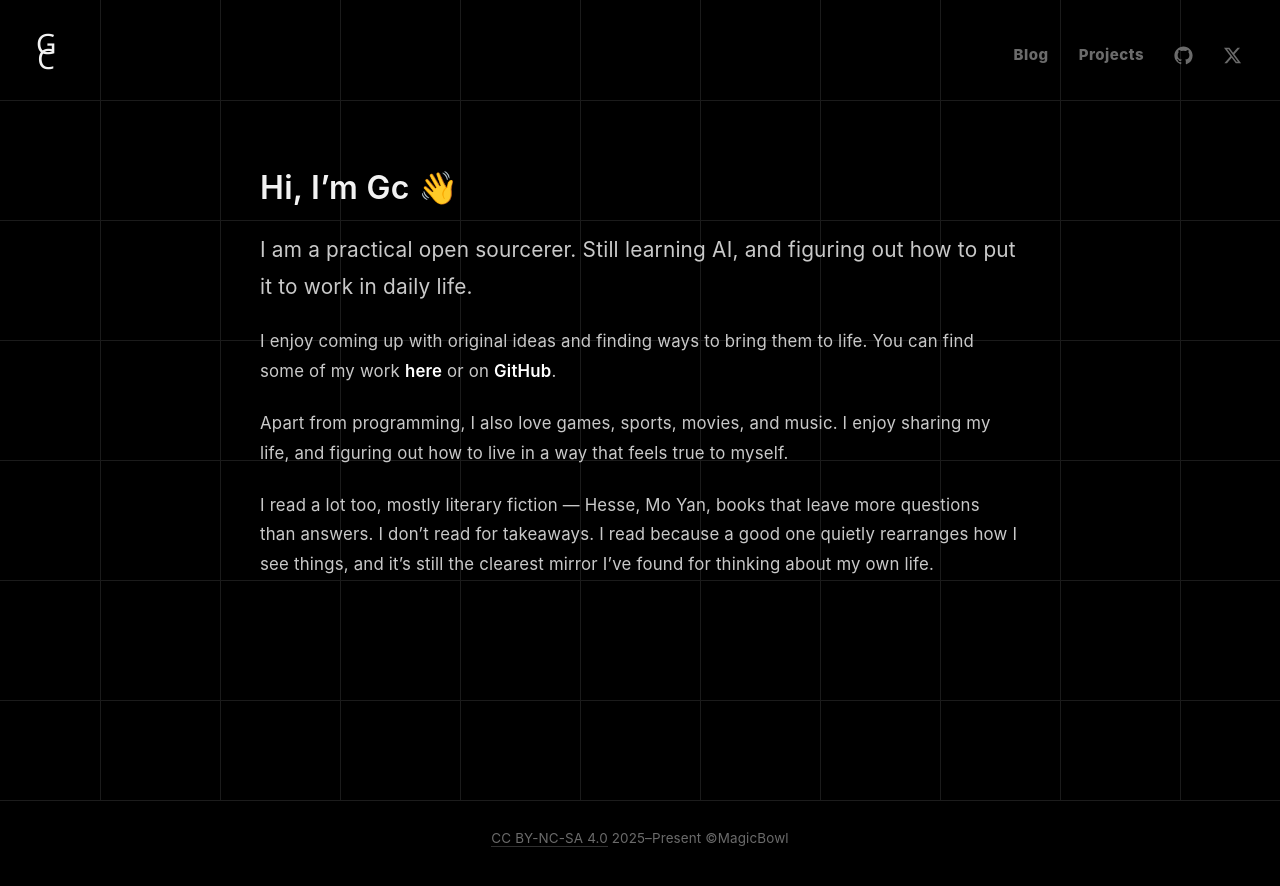
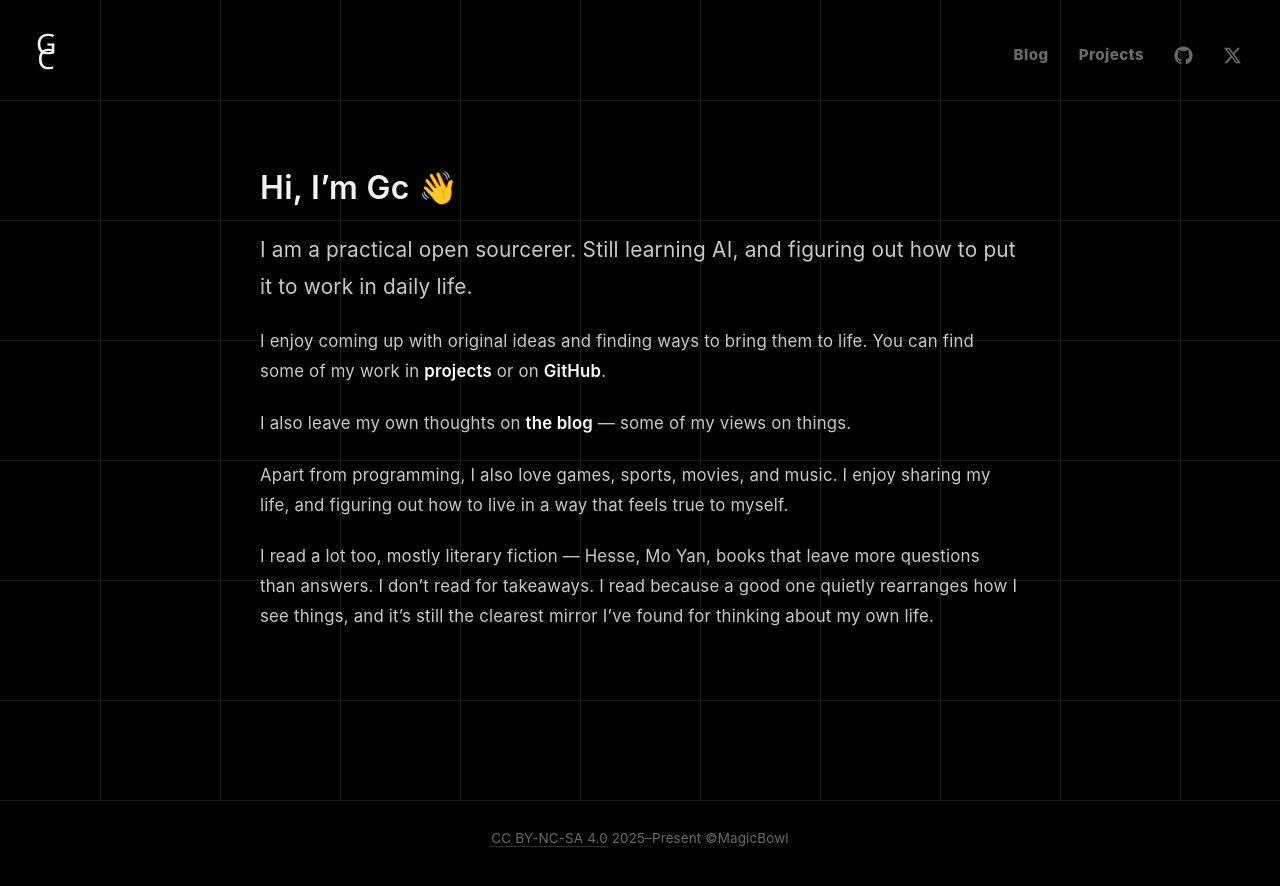
Before and after one commit to lg114/magicbowl, a Next.js app: page / in a window 1280 px wide. Shown: the top 886 px of the page. Built offline with nearby package versions, Linux system fonts and the light colour scheme.

Commit message:
Add blog link to intro
Clarify the projects link text and introduce the blog as a place to read personal thoughts.

```diff
--- a/components/Intro.tsx
+++ b/components/Intro.tsx
@@ -16,9 +16,9 @@ export default function Intro() {
         </p>
         <p className="intro__text">
           I enjoy coming up with original ideas and finding ways to bring them to life. You
-          can find some of my work{" "}
+          can find some of my work in{" "}
           <Link className="intro__link" href="/projects">
-            here
+            projects
           </Link>{" "}
           or on{" "}
           <a
@@ -30,6 +30,13 @@ export default function Intro() {
             GitHub
           </a>
           .
+        </p>
+        <p className="intro__text">
+          I also leave my own thoughts on{" "}
+          <Link className="intro__link" href="/posts">
+            the blog
+          </Link>{" "}
+          — some of my views on things.
         </p>
         <p className="intro__text">
           Apart from programming, I also love games, sports, movies, and music. I enjoy
```
Also changed, not shown: 1 other file (tests, documents, lock files or other folders).
